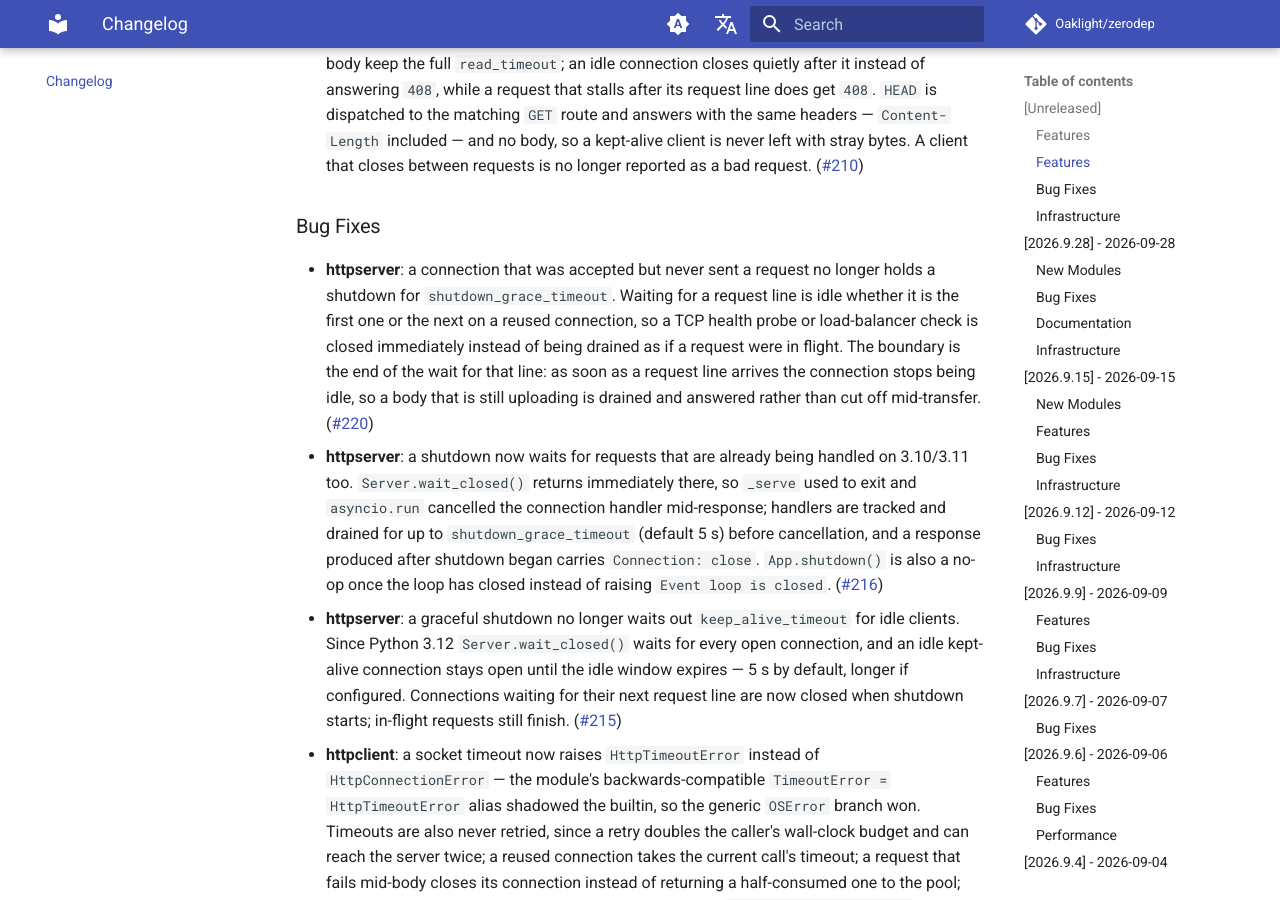
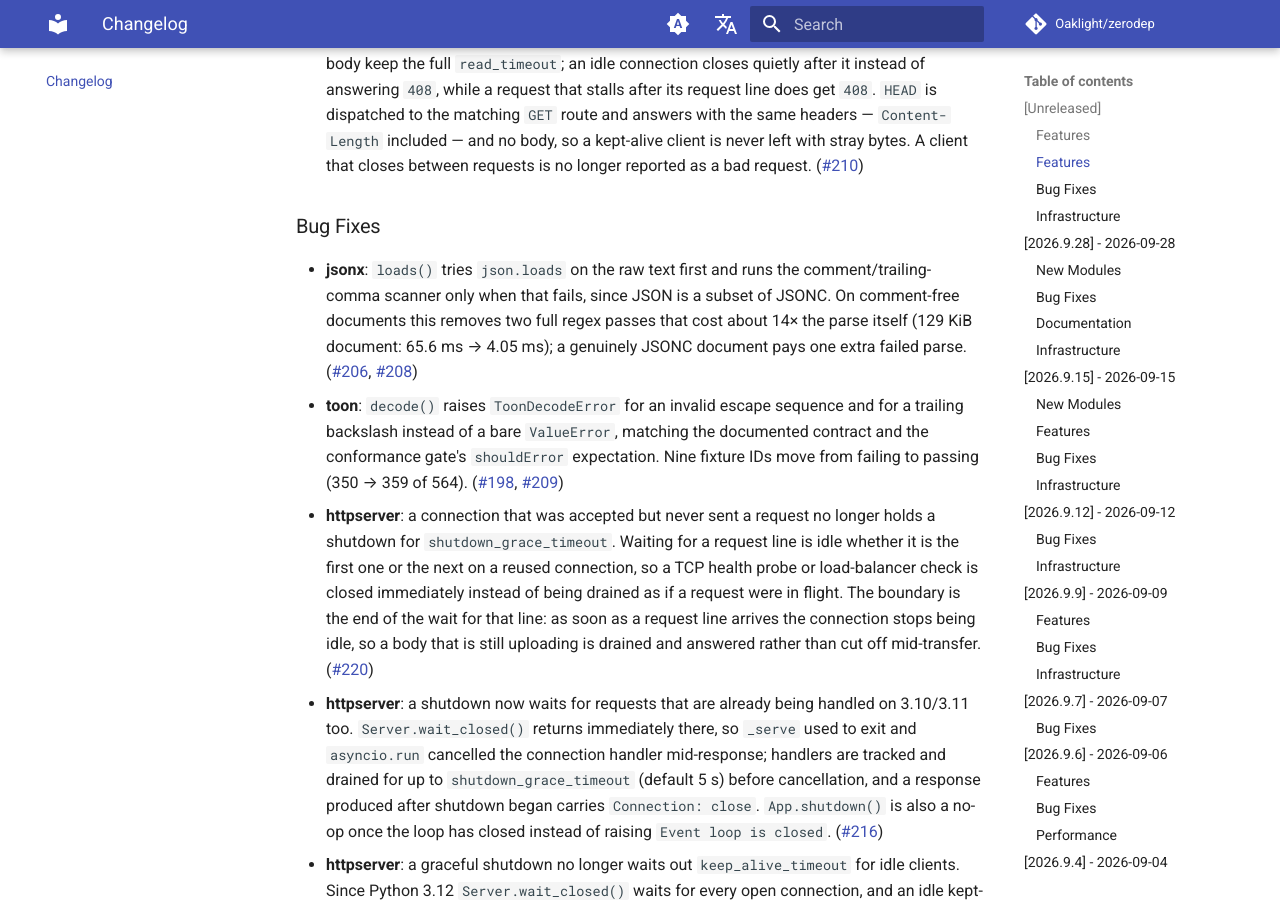
Before and after one commit to Oaklight/zerodep, an MkDocs documentation site: the page built from docs/changelog.md, in a window 1280 px wide and 900 px high, scrolled down 945 px. Built offline with MkDocs 1.6.1 and Material for MkDocs 9.7.7, drawn with Linux system fonts in a browser that asks for light colours; comment, search, counter and statistics services are not loaded.

Commit message:
docs(changelog): jsonx fast path and toon decode error type
Record the two contribution fixes merged from #208 and #209.

```diff
--- a/docs/changelog.md
+++ b/docs/changelog.md
@@ -16,6 +16,8 @@ The format is based on [Keep a Changelog](https://keepachangelog.com/en/1.1.0/).
 
 ### Bug Fixes
 
+- **jsonx**: `loads()` tries `json.loads` on the raw text first and runs the comment/trailing-comma scanner only when that fails, since JSON is a subset of JSONC. On comment-free documents this removes two full regex passes that cost about 14× the parse itself (129 KiB document: 65.6 ms → 4.05 ms); a genuinely JSONC document pays one extra failed parse. ([#206](https://github.com/Oaklight/zerodep/issues/206), [#208](https://github.com/Oaklight/zerodep/pull/208))
+- **toon**: `decode()` raises `ToonDecodeError` for an invalid escape sequence and for a trailing backslash instead of a bare `ValueError`, matching the documented contract and the conformance gate's `shouldError` expectation. Nine fixture IDs move from failing to passing (350 → 359 of 564). ([#198](https://github.com/Oaklight/zerodep/issues/198), [#209](https://github.com/Oaklight/zerodep/pull/209))
 - **httpserver**: a connection that was accepted but never sent a request no longer holds a shutdown for `shutdown_grace_timeout`. Waiting for a request line is idle whether it is the first one or the next on a reused connection, so a TCP health probe or load-balancer check is closed immediately instead of being drained as if a request were in flight. The boundary is the end of the wait for that line: as soon as a request line arrives the connection stops being idle, so a body that is still uploading is drained and answered rather than cut off mid-transfer. ([#220](https://github.com/Oaklight/zerodep/issues/220))
 - **httpserver**: a shutdown now waits for requests that are already being handled on 3.10/3.11 too. `Server.wait_closed()` returns immediately there, so `_serve` used to exit and `asyncio.run` cancelled the connection handler mid-response; handlers are tracked and drained for up to `shutdown_grace_timeout` (default 5 s) before cancellation, and a response produced after shutdown began carries `Connection: close`. `App.shutdown()` is also a no-op once the loop has closed instead of raising `Event loop is closed`. ([#216](https://github.com/Oaklight/zerodep/issues/216))
 - **httpserver**: a graceful shutdown no longer waits out `keep_alive_timeout` for idle clients. Since Python 3.12 `Server.wait_closed()` waits for every open connection, and an idle kept-alive connection stays open until the idle window expires — 5 s by default, longer if configured. Connections waiting for their next request line are now closed when shutdown starts; in-flight requests still finish. ([#215](https://github.com/Oaklight/zerodep/pull/215))
```
